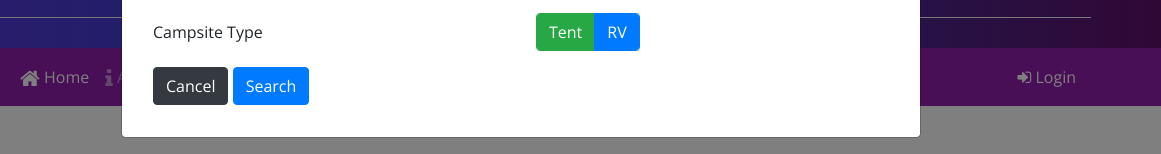
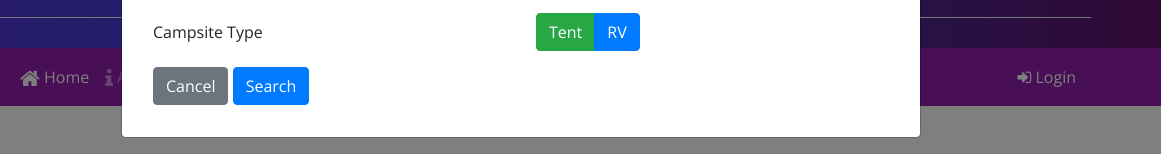
Before and after one commit to rbautista84/nucamp-bootstrap, a website: page index.html in a window 1280 px wide. Both pictures are taken after a click on the button "Reserve Campsite". Shown: the part 215-369 px from the top of the page, 119-1280 px from the left. Drawn offline with nearby package versions, Linux system fonts and the light colour scheme.

Commit message:
Week 3 Assignment

```diff
--- a/index.html
+++ b/index.html
@@ -69,21 +69,19 @@
                                 </div>
                             </div>
                             <div class="form-group row">
-                                <label for="siteType" class="col-sm-6 col-form-label">Campsite Type</label>
+                                <label class="col-sm-6 col-form-label">Campsite Type</label>
                                 <div class="col-2 btn-group btn-group-toggle" data-toggle="buttons">
-                                    <button type="radio" id="siteTent" name="siteType"
-                                        class="form-control btn-success text-white btn">
-                                        Tent
-                                    </button>
-                                    <button type="radio" id="siteRV" name="siteType"
-                                        class="form-control btn-primary text-white btn">
-                                        RV
-                                    </button>
+                                    <label class="btn btn-success">
+                                        <input type="radio" name="siteType" id="siteTent" autocomplete="off"> Tent
+                                    </label>
+                                    <label class="btn btn-primary">
+                                        <input type="radio" name="siteType" id="siteRV" autocomplete="off"> RV
+                                    </label>
                                 </div>
                             </div>
                             <div class="row form-group">
                                 <div class="col">
-                                    <button type="button" data-dismiss="modal" class="btn btn-dark">Cancel</button>
+                                    <button type="button" data-dismiss="modal" class="btn btn-secondary">Cancel</button>
                                     <button type="search" class="btn btn-primary">Search</button>
                                 </div>
                             </div>
```
